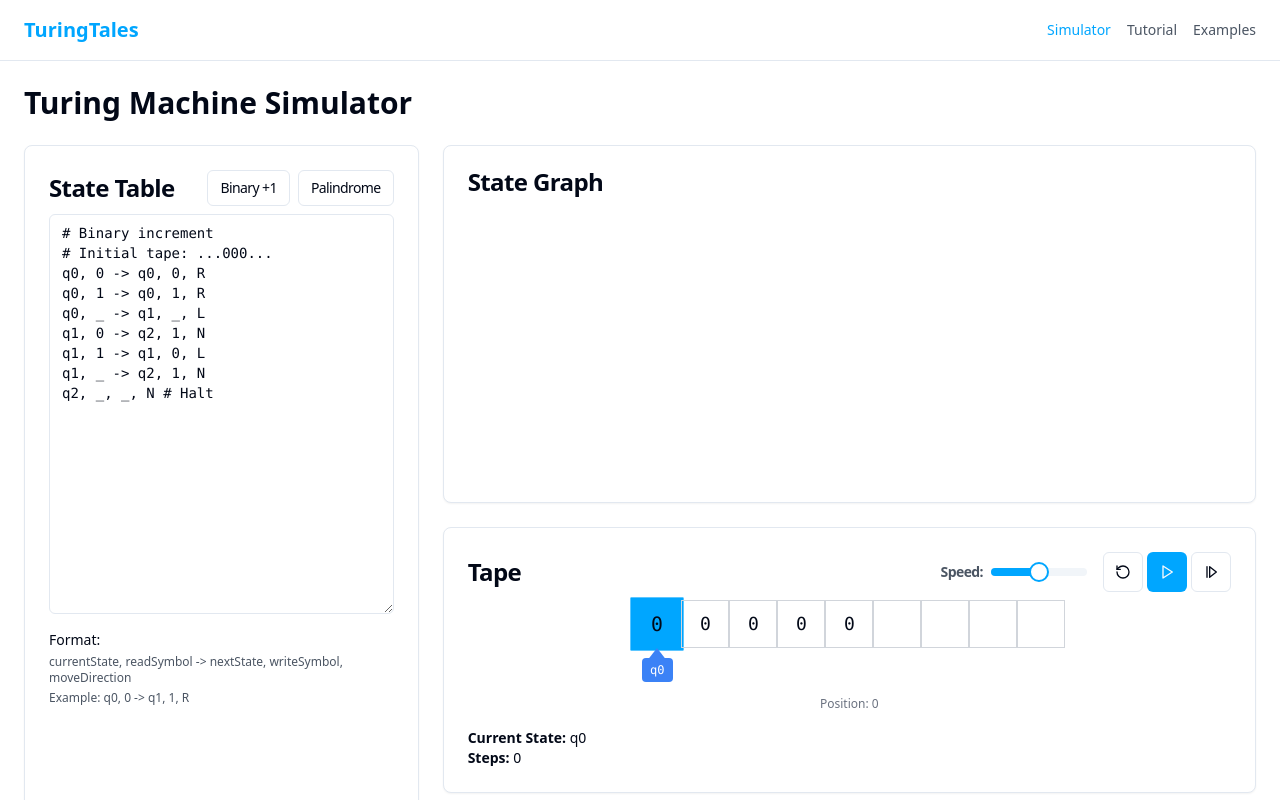
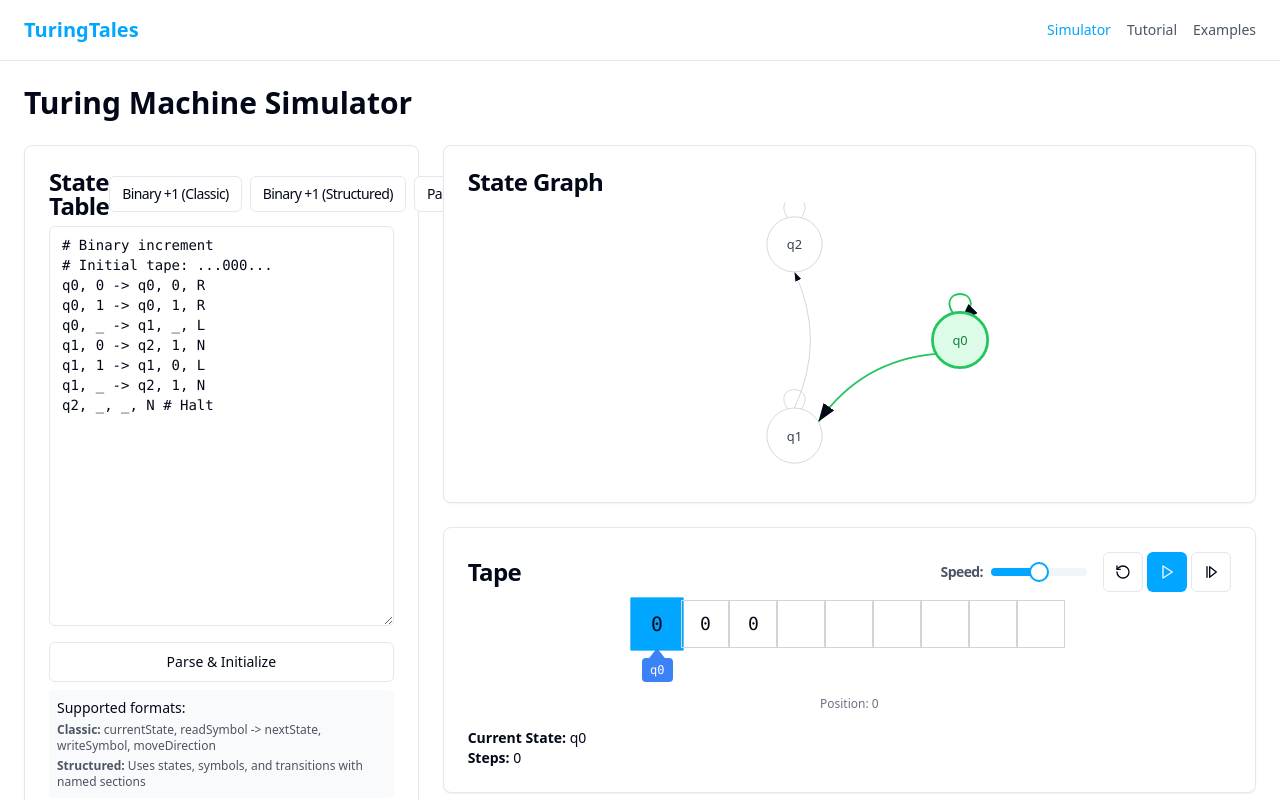
Before and after one commit to crispy1171/tariqturing-21, a React (Vite) app: page /simulator in a window 1280 px wide. Shown: the top 800 px of the page. Built offline with nearby package versions, Linux system fonts and the light colour scheme.

Commit message:
Fix: Ensure simulator output matches state table.
Implement changes to ensure the Turing Machine simulator's output aligns with the provided state table input, specifically focusing on the graph representation.

```diff
--- a/src/pages/Simulator.tsx
+++ b/src/pages/Simulator.tsx
@@ -1,5 +1,5 @@
 
-import React, { useState } from 'react';
+import React, { useState, useEffect } from 'react';
 import { Button } from "@/components/ui/button";
 import { Textarea } from "@/components/ui/textarea";
 import { Card, CardContent, CardHeader, CardTitle } from "@/components/ui/card";
@@ -9,6 +9,7 @@ import { Link } from "react-router-dom";
 import TuringMachine from '@/components/simulator/TuringMachine';
 import StateGraph from '@/components/simulator/StateGraph';
 import { Slider } from '@/components/ui/slider';
+import { parseStateTable } from '@/utils/turingMachineParser';
 
 // Example presets
 const EXAMPLES = {
@@ -42,83 +43,67 @@ q4, b -> qr, X, L # Reject if not matching 'b'
 q4, X -> q0, X, R # Match found, go back
 q5, _ -> qa, _, N # Accept
 qa, _, _, N # Accept state
-qr, _, _, N # Reject state`
-};
+qr, _, _, N # Reject state`,
 
-// Parse transition rule: "q0, 0 -> q1, 1, R"
-const parseRule = (rule: string) => {
-  if (rule.trim().startsWith('#') || rule.trim() === '') {
-    return null; // Skip comments and empty lines
-  }
-
-  try {
-    const [left, right] = rule.split('->').map(s => s.trim());
-    const [state, readSymbol] = left.split(',').map(s => s.trim());
-
-    if (!right) {
-      // Handle halt state format: "qa, _, _, N"
-      const [s, read, write, move] = left.split(',').map(s => s.trim());
-      return {
-        currentState: s,
-        readSymbol: read,
-        nextState: s, // Same state (halting)
-        writeSymbol: write,
-        moveDirection: move
-      };
-    }
-
-    const [nextState, writeSymbol, moveDirection] = right.split(',').map(s => s.trim());
-
-    return {
-      currentState: state,
-      readSymbol,
-      nextState,
-      writeSymbol,
-      moveDirection
-    };
-  } catch (e) {
-    console.error('Error parsing rule:', rule, e);
-    return null;
-  }
+  binaryAdd1: `# Adds 1 to a binary number.
+input: '1011'
+blank: '_'
+start state: right
+table:
+  # scan to the rightmost digit
+  right:
+    [1,0]: R
+    [_]: {L: carry}
+  # then carry the 1
+  carry:
+    1: {write: 0, L: carry}
+    [0,'_']: {write: 1, L: done}
+  done:
+`
 };
 
 const Simulator = () => {
   const [stateTable, setStateTable] = useState(EXAMPLES.binaryIncrement);
-  const [tape, setTape] = useState(['0', '0', '0', '0', '0']);
+  const [tape, setTape] = useState<string[]>([]);
   const [headPosition, setHeadPosition] = useState(0);
-  const [currentState, setCurrentState] = useState('q0');
+  const [currentState, setCurrentState] = useState('');
   const [isRunning, setIsRunning] = useState(false);
   const [speed, setSpeed] = useState([50]); // 1-100 speed
   const [transitions, setTransitions] = useState<any[]>([]);
   const [currentStep, setCurrentStep] = useState(0);
   const [errorMessage, setErrorMessage] = useState<string | null>(null);
-
-  // Parse the state table
-  const parseStateTable = () => {
-    setErrorMessage(null);
-    const rules: any[] = [];
-    const lines = stateTable.split('\n');
-
-    lines.forEach((line, index) => {
-      const rule = parseRule(line);
-      if (rule) {
-        rules.push({...rule, lineNumber: index + 1});
-      }
-    });
-
-    return rules;
-  };
+  const [debugLog, setDebugLog] = useState<string[]>(['# Machine initialized']);
 
   // Initialize the machine
   const initialize = () => {
-    setHeadPosition(0);
-    setCurrentState('q0');
+    setErrorMessage(null);
+    setDebugLog(['# Machine initialized']);
     setCurrentStep(0);
-    setErrorMessage(null);
 
-    // Parse the rules
-    const rules = parseStateTable();
-    setTransitions(rules);
+    try {
+      // Use the new parser utility
+      const { transitions: parsedTransitions, initialTape, initialState } = parseStateTable(stateTable);
+
+      if (parsedTransitions.length === 0) {
+        setErrorMessage('No valid transitions found in the state table');
+        return;
+      }
+
+      setTransitions(parsedTransitions);
+      setTape(initialTape);
+      setHeadPosition(0);
+      setCurrentState(initialState);
+
+      addToDebugLog(`Initialized with ${parsedTransitions.length} transitions`);
+      addToDebugLog(`Initial state: ${initialState}, Tape: ${initialTape.join('')}`);
+    } catch (error) {
+      console.error('Error initializing:', error);
+      setErrorMessage(`Error parsing state table: ${(error as Error).message}`);
+    }
+  };
+
+  const addToDebugLog = (message: string) => {
+    setDebugLog(prev => [...prev, message]);
   };
 
   // Step through the machine
@@ -132,20 +117,28 @@ const Simulator = () => {
 
     // Find matching transition
     const transition = transitions.find(
-      t => t.currentState === currentState && (t.readSymbol === currentSymbol || t.readSymbol === '_')
+      t => t.currentState === currentState &&
+        (t.readSymbol === currentSymbol ||
+         t.readSymbol.includes(currentSymbol) || // Handle [1,0] format
+         t.readSymbol === '_')
     );
 
     if (!transition) {
       setErrorMessage(`No transition defined for state '${currentState}' reading symbol '${currentSymbol}'`);
+      addToDebugLog(`ERROR: No transition for state ${currentState}, symbol ${currentSymbol}`);
       setIsRunning(false);
       return;
     }
 
+    // Log the step
+    addToDebugLog(`Step ${currentStep + 1}: ${currentState} read ${currentSymbol} -> ${transition.nextState}`);
+
     // Update tape
     const newTape = [...tape];
-    if (transition.writeSymbol !== '_') {
+    if (transition.writeSymbol && transition.writeSymbol !== '_') {
       newTape[headPosition] = transition.writeSymbol;
       setTape(newTape);
+      addToDebugLog(`  Write: ${transition.writeSymbol}`);
     }
 
     // Update state
@@ -154,18 +147,23 @@ const Simulator = () => {
     // Move head
     if (transition.moveDirection === 'L') {
       setHeadPosition(Math.max(0, headPosition - 1));
+      addToDebugLog(`  Move: Left to position ${Math.max(0, headPosition - 1)}`);
     } else if (transition.moveDirection === 'R') {
       setHeadPosition(headPosition + 1);
+      addToDebugLog(`  Move: Right to position ${headPosition + 1}`);
       // Extend tape if necessary
       if (headPosition + 1 >= tape.length) {
         setTape([...newTape, '_']);
       }
+    } else {
+      addToDebugLog(`  Move: None (halt)`);
     }
 
     setCurrentStep(prev => prev + 1);
 
     // Check for halting
     if (transition.moveDirection === 'N') {
+      addToDebugLog(`Machine halted at state ${transition.nextState}`);
       setIsRunning(false);
     }
   };
@@ -185,9 +183,13 @@ const Simulator = () => {
   const loadExample = (example: keyof typeof EXAMPLES) => {
     setStateTable(EXAMPLES[example]);
     setIsRunning(false);
-    setTape(['0', '0', '0', '0', '0']);
     initialize();
   };
+
+  // Initialize on first load and when state table changes
+  useEffect(() => {
+    initialize();
+  }, []);
 
   return (
     <div className="min-h-screen flex flex-col">
@@ -216,7 +218,14 @@ const Simulator = () => {
                     size="sm"
                     onClick={() => loadExample('binaryIncrement')}
                   >
-                    Binary +1
+                    Binary +1 (Classic)
+                  </Button>
+                  <Button
+                    variant="outline"
+                    size="sm"
+                    onClick={() => loadExample('binaryAdd1')}
+                  >
+                    Binary +1 (Structured)
                   </Button>
                   <Button
                     variant="outline"
@@ -231,7 +240,10 @@ const Simulator = () => {
             <CardContent>
               <Textarea
                 value={stateTable}
-                onChange={(e) => setStateTable(e.target.value)}
+                onChange={(e) => {
+                  setStateTable(e.target.value);
+                  // We could auto-initialize here, but might be annoying if typing
+                }}
                 className="font-mono text-sm h-[400px]"
                 placeholder="Enter state table rules..."
               />
@@ -242,14 +254,24 @@ const Simulator = () => {
                 </div>
               )}
 
-              <div className="mt-4">
-                <h3 className="text-sm font-medium mb-1">Format:</h3>
-                <p className="text-xs text-gray-600">
-                  currentState, readSymbol -&gt; nextState, writeSymbol, moveDirection
-                </p>
-                <p className="text-xs text-gray-600 mt-1">
-                  Example: q0, 0 -&gt; q1, 1, R
-                </p>
+              <div className="mt-4 flex flex-col gap-2">
+                <Button
+                  onClick={initialize}
+                  variant="outline"
+                  className="w-full"
+                >
+                  Parse & Initialize
+                </Button>
+
+                <div className="bg-gray-50 p-2 rounded text-sm">
+                  <h3 className="text-sm font-medium mb-1">Supported formats:</h3>
+                  <p className="text-xs text-gray-600 mb-1">
+                    <strong>Classic:</strong> currentState, readSymbol -&gt; nextState, writeSymbol, moveDirection
+                  </p>
+                  <p className="text-xs text-gray-600">
+                    <strong>Structured:</strong> Uses states, symbols, and transitions with named sections
+                  </p>
+                </div>
               </div>
             </CardContent>
           </Card>
@@ -339,17 +361,19 @@ const Simulator = () => {
                 <CardTitle>Debug Console</CardTitle>
               </CardHeader>
               <CardContent className="h-[200px] overflow-y-auto font-mono text-xs bg-gray-50 p-2 rounded">
-                <div>
-                  <span className="text-gray-500"># Machine initialized</span>
-                </div>
-                <div>
-                  <span className="text-gray-500">State: {currentState}, Position: {headPosition}, Read: '{tape[headPosition]}'</span>
-                </div>
-                {currentStep > 0 && (
-                  <div>
-                    <span className="text-green-500"># Step {currentStep}</span>
+                {debugLog.map((log, index) => (
+                  <div key={index}>
+                    {log.startsWith('#') ? (
+                      <span className="text-gray-500">{log}</span>
+                    ) : log.includes('ERROR') ? (
+                      <span className="text-red-500">{log}</span>
+                    ) : log.includes('Step') ? (
+                      <span className="text-green-500">{log}</span>
+                    ) : (
+                      <span className="text-gray-700">{log}</span>
+                    )}
                   </div>
-                )}
+                ))}
               </CardContent>
             </Card>
           </div>
--- /dev/null
+++ b/src/utils/turingMachineParser.ts
@@ -0,0 +1,256 @@
+
+// Types for the structured syntax parser
+export interface TuringMachineConfig {
+  initialState: string;
+  blank: string;
+  input: string;
+  transitions: Map<string, StateTransitions>;
+}
+
+export interface StateTransitions {
+  [symbol: string]: TransitionRule;
+}
+
+export interface TransitionRule {
+  write?: string;
+  move: 'L' | 'R' | 'N';
+  nextState: string;
+}
+
+/**
+ * Parse the structured syntax format for Turing machines
+ */
+export const parseStructuredSyntax = (code: string): TuringMachineConfig => {
+  const lines = code.split('\n');
+  let initialState = '';
+  let blank = '_';
+  let input = '';
+  const transitions = new Map<string, StateTransitions>();
+  let currentState = '';
+
+  const processTransition = (line: string, state: string) => {
+    // Format: [symbol]: {options}
+    // or: symbol: {options}
+    const match = line.match(/^\s*(?:\[(.*)\]|([^:]+)):\s*(.*)/);
+    if (!match) return;
+
+    const symbol = (match[1] || match[2]).trim();
+    const options = match[3].trim();
+
+    // Parse options like {write: 0, L: done}
+    const writeMatch = options.match(/\{write:\s*([^,}]+)/);
+    const nextStateMatch = options.match(/(?:L|R|N):\s*([^,}]+)/);
+    const moveMatch = options.match(/([LRN]):/);
+
+    if (nextStateMatch && moveMatch) {
+      if (!transitions.has(state)) {
+        transitions.set(state, {});
+      }
+
+      transitions.get(state)![symbol] = {
+        nextState: nextStateMatch[1].trim(),
+        move: moveMatch[1] as 'L' | 'R' | 'N',
+        write: writeMatch ? writeMatch[1].trim() : undefined
+      };
+    }
+  };
+
+  for (let i = 0; i < lines.length; i++) {
+    const line = lines[i].trim();
+
+    // Skip comments and empty lines
+    if (line.startsWith('#') || line === '') continue;
+
+    // Parse input declaration
+    if (line.startsWith('input:')) {
+      const match = line.match(/input:\s*['"]([^'"]*)['"]/);
+      if (match) input = match[1];
+      continue;
+    }
+
+    // Parse blank symbol
+    if (line.startsWith('blank:')) {
+      const match = line.match(/blank:\s*['"]([^'"]*)['"]/);
+      if (match) blank = match[1];
+      continue;
+    }
+
+    // Parse start state
+    if (line.startsWith('start state:')) {
+      const match = line.match(/start state:\s*(\w+)/);
+      if (match) initialState = match[1].trim();
+      continue;
+    }
+
+    // Parse table sections
+    if (line === 'table:') continue;
+
+    // Parse state definitions (ends with :)
+    if (line.endsWith(':') && !line.includes('[') && !line.includes('{')) {
+      currentState = line.slice(0, -1).trim();
+      continue;
+    }
+
+    // Parse transitions within a state
+    if (currentState && (line.includes('[') || !line.includes(':'))) {
+      processTransition(line, currentState);
+    }
+  }
+
+  return {
+    initialState: initialState || 'right', // Default to 'right' if not specified
+    blank,
+    input,
+    transitions
+  };
+};
+
+/**
+ * Convert the structured syntax to classic format
+ * (q0, 0 -> q1, 1, R format)
+ */
+export const structuredToClassicFormat = (config: TuringMachineConfig): string => {
+  let result = `# Converted from structured format\n`;
+
+  Array.from(config.transitions.entries()).forEach(([state, transitions]) => {
+    Object.entries(transitions).forEach(([symbol, rule]) => {
+      const readSymbol = symbol === '' ? config.blank : symbol;
+      const writeSymbol = rule.write !== undefined ? rule.write : readSymbol;
+
+      result += `${state}, ${readSymbol} -> ${rule.nextState}, ${writeSymbol}, ${rule.move}\n`;
+    });
+  });
+
+  return result;
+};
+
+/**
+ * Parse the classic syntax format
+ */
+export const parseClassicSyntax = (stateTable: string): { transitions: any[], tape: string[], initialState: string } => {
+  const rules: any[] = [];
+  const lines = stateTable.split('\n');
+  let initialState = 'q0';
+  let initialTape: string[] = [];
+
+  for (let i = 0; i < lines.length; i++) {
+    const line = lines[i].trim();
+
+    // Skip comments and empty lines
+    if (line.startsWith('#') || line === '') continue;
+
+    // Check for initial tape definition
+    const tapeMatch = line.match(/^Initial tape:\s*(.+)$/i);
+    if (tapeMatch) {
+      initialTape = Array.from(tapeMatch[1].trim());
+      continue;
+    }
+
+    // Parse transition rule
+    try {
+      const [left, right] = line.split('->').map(s => s.trim());
+      if (!right) {
+        // Handle halt state format: "qa, _, _, N"
+        const [s, read, write, move] = left.split(',').map(s => s.trim());
+        rules.push({
+          currentState: s,
+          readSymbol: read,
+          nextState: s, // Same state (halting)
+          writeSymbol: write,
+          moveDirection: move,
+          lineNumber: i + 1
+        });
+        continue;
+      }
+
+      const [state, readSymbol] = left.split(',').map(s => s.trim());
+      const [nextState, writeSymbol, moveDirection] = right.split(',').map(s => s.trim());
+
+      rules.push({
+        currentState: state,
+        readSymbol,
+        nextState,
+        writeSymbol,
+        moveDirection,
+        lineNumber: i + 1
+      });
+
+      // If we find "q0" as a currentState, use it as initial state
+      if (state === 'q0' && initialState === 'q0') {
+        initialState = 'q0';
+      }
+    } catch (e) {
+      console.error('Error parsing classic rule:', line, e);
+    }
+  }
+
+  return {
+    transitions: rules,
+    tape: initialTape,
+    initialState
+  };
+};
+
+/**
+ * Determine if the state table is in structured or classic format
+ */
+export const detectSyntaxFormat = (stateTable: string): 'structured' | 'classic' => {
+  // Check for characteristic structured syntax markers
+  if (
+    stateTable.includes('start state:') ||
+    stateTable.includes('table:') ||
+    stateTable.includes('input:')
+  ) {
+    return 'structured';
+  }
+
+  // Default to classic
+  return 'classic';
+};
+
+/**
+ * Parse the state table regardless of format
+ */
+export const parseStateTable = (stateTable: string): {
+  transitions: any[],
+  initialTape: string[],
+  initialState: string
+} => {
+  const format = detectSyntaxFormat(stateTable);
+
+  if (format === 'structured') {
+    const config = parseStructuredSyntax(stateTable);
+
+    // Convert the structured format transitions to the format expected by the simulator
+    const transitions: any[] = [];
+    config.transitions.forEach((stateTransitions, state) => {
+      Object.entries(stateTransitions).forEach(([symbol, rule]) => {
+        const readSymbol = symbol === '' ? config.blank : symbol;
+        transitions.push({
+          currentState: state,
+          readSymbol,
+          nextState: rule.nextState,
+          writeSymbol: rule.write !== undefined ? rule.write : readSymbol,
+          moveDirection: rule.move
+        });
+      });
+    });
+
+    // Convert the input string to an array
+    let initialTape = config.input ? Array.from(config.input) : [];
+    if (initialTape.length === 0) initialTape = ['0', '0', '0'];
+
+    return {
+      transitions,
+      initialTape,
+      initialState: config.initialState
+    };
+  } else {
+    const { transitions, tape, initialState } = parseClassicSyntax(stateTable);
+    return {
+      transitions,
+      initialTape: tape.length > 0 ? tape : ['0', '0', '0'],
+      initialState
+    };
+  }
+};
```
